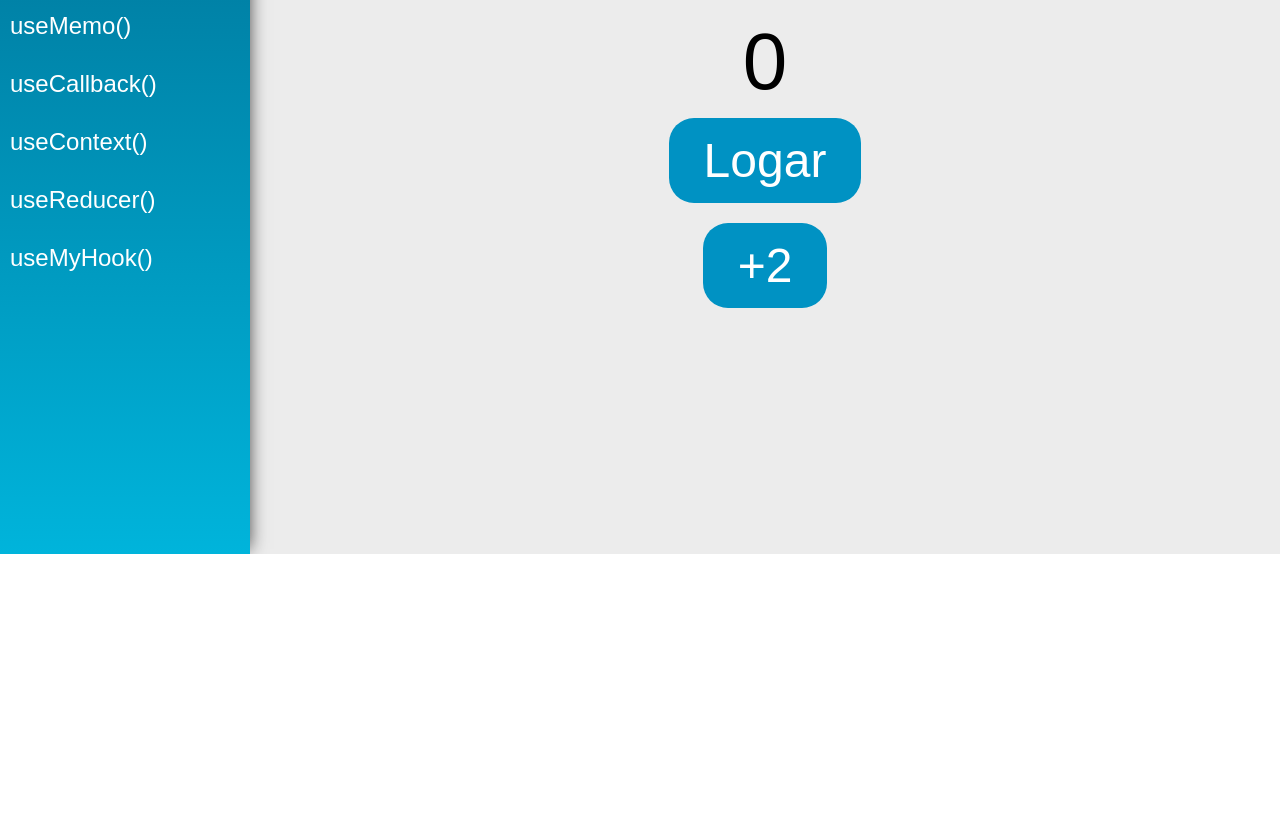
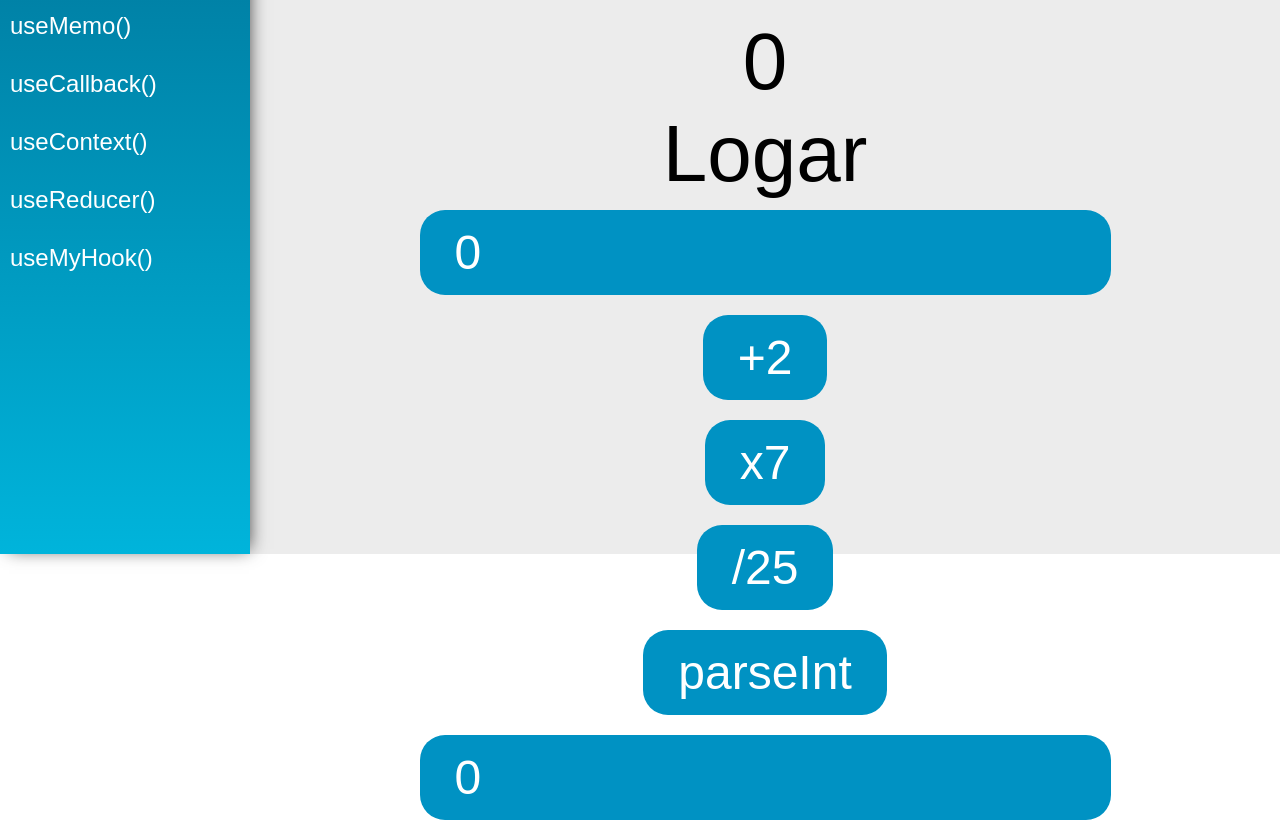
Before and after one commit to Norton794/hooks, a React (Create React App) app: page /useReducer in a window 1280 px wide. Shown: the part 246-1076 px from the top of the page. Before the commit the page ends 800 px from the top, so only its background shows below. Built offline with nearby package versions, Linux system fonts and the light colour scheme.

Commit message:
useReducer Challenges

```diff
--- a/src/views/examples/UseReducer.jsx
+++ b/src/views/examples/UseReducer.jsx
@@ -11,10 +11,21 @@ const initialState = {
 function reducer(state, action) {
   switch (action.type) {
     case "numberAdd2":
-      return { ...state, number: state.number + 2 };
+      return { ...state, number: +state.number + 2 };
 
     case "login":
       return { ...state, user: { name: action.payload } };
+
+    case "mult7":
+      return { ...state, number: +state.number * 7 };
+    case "div25":
+      return { ...state, number: +state.number / 25 };
+
+    case "parse":
+      return { ...state, number: parseInt(state.number) };
+    case "addN":
+      return { ...state, number: action.payload };
+
     default:
       return state;
   }
@@ -38,12 +49,12 @@ const UseReducer = (props) => {
         )}
         <span className="text">{state.number}</span>
 
-        <button
+        <span className="text">Logar</span>
+        <input
           className="btn"
-          onClick={() => dispatch({ type: "login", payload: "Norton" })}
-        >
-          Logar
-        </button>
+          value={state.number}
+          onChange={(e) => dispatch({ type: "login", payload: e.target.value })}
+        />
 
         <button
           className="btn"
@@ -51,6 +62,25 @@ const UseReducer = (props) => {
         >
           +2
         </button>
+
+        <button className="btn" onClick={() => dispatch({ type: "mult7" })}>
+          x7
+        </button>
+
+        <button className="btn" onClick={() => dispatch({ type: "div25" })}>
+          /25
+        </button>
+
+        <button className="btn" onClick={() => dispatch({ type: "parse" })}>
+          parseInt
+        </button>
+
+        <input
+          type="number"
+          className="btn"
+          value={state.number}
+          onChange={(e) => dispatch({ type: "addN", payload: e.target.value })}
+        />
       </div>
     </div>
   );
```
